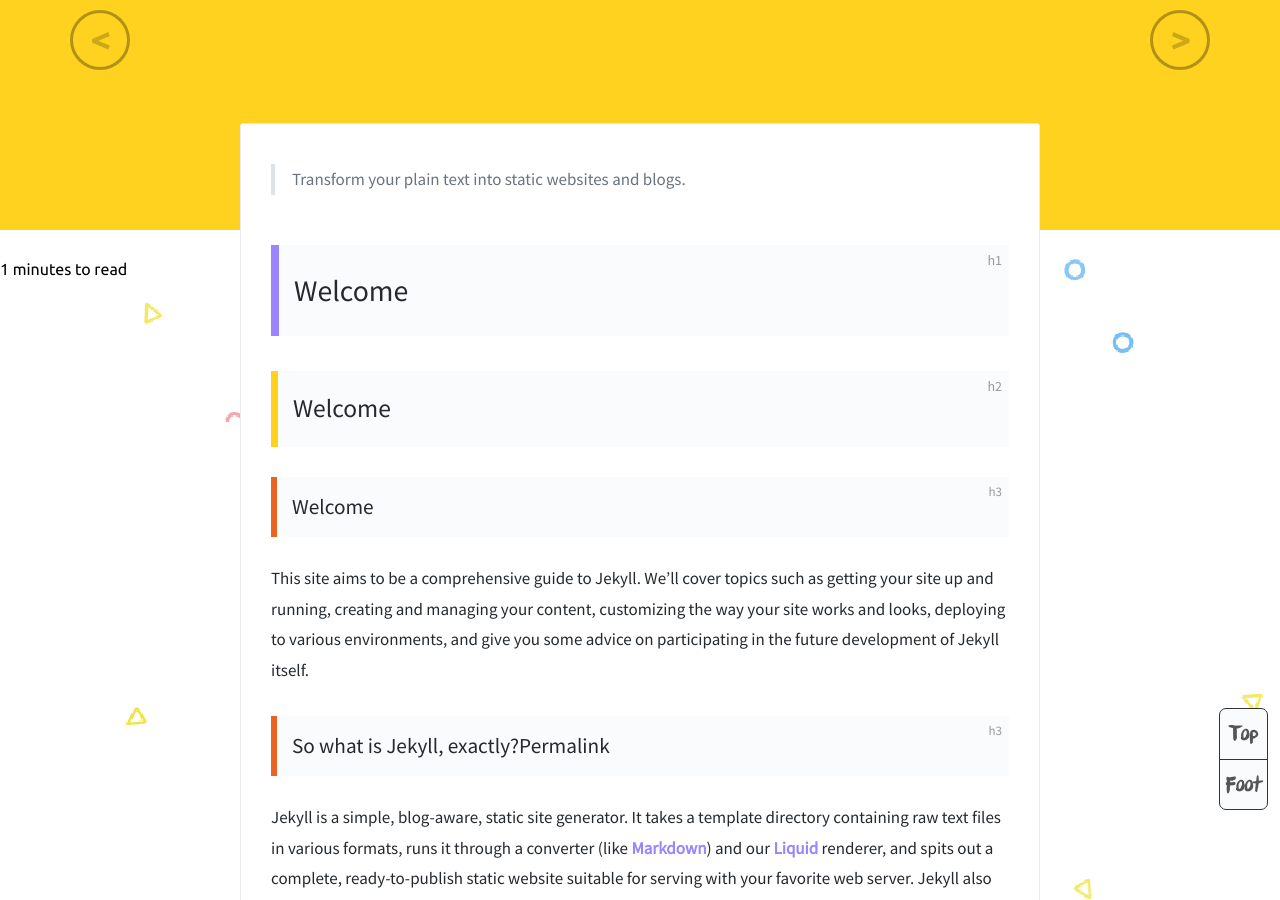
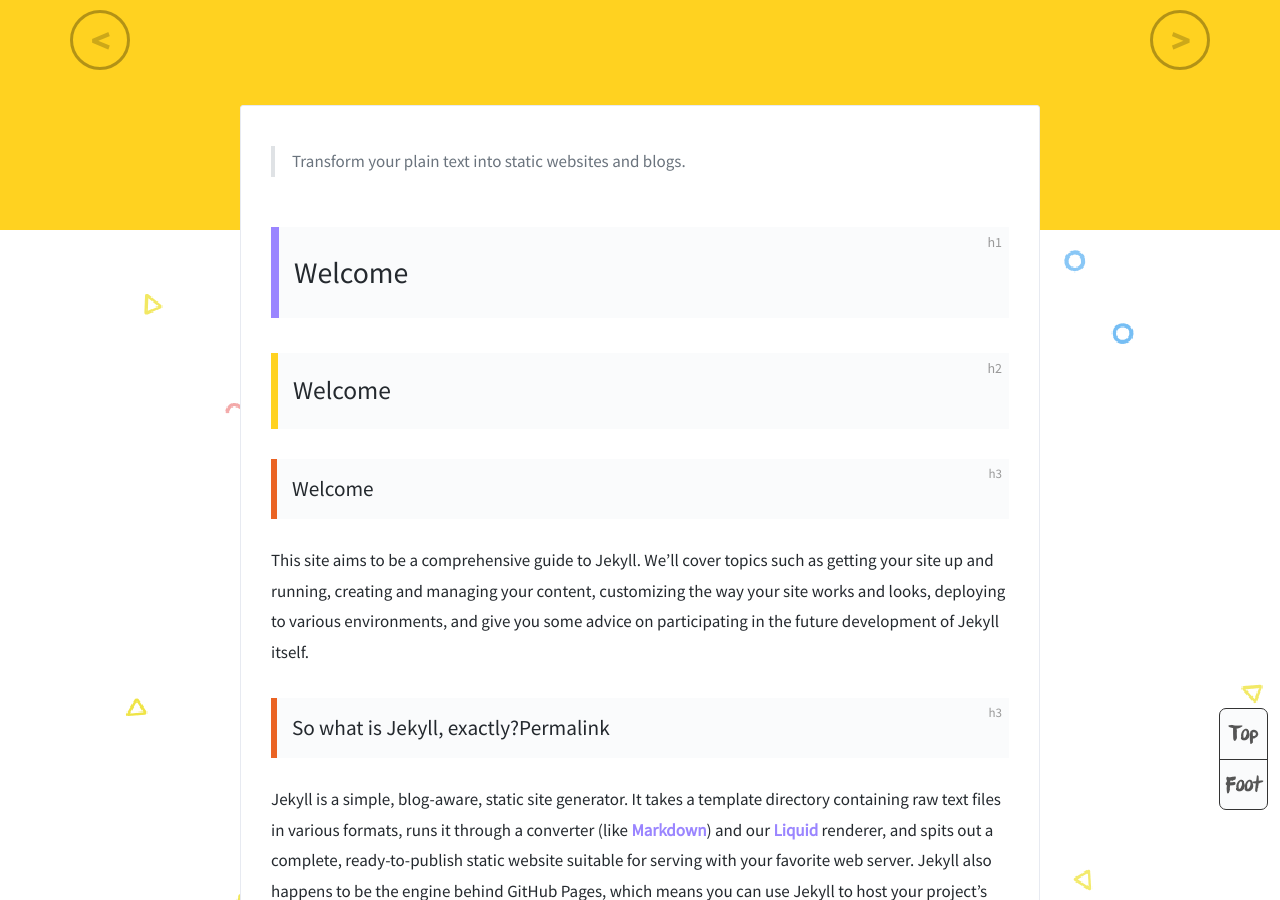
Before and after one commit to viewv/viewv.github.io, a Jekyll site: the page built from _posts/2018-05-18-hello-jekyll.md, in a window 1280 px wide and 900 px high, scrolled down 395 px. Built offline with Jekyll 4.4.1, drawn with Linux system fonts in a browser that asks for light colours; formulas are drawn with MathJax 3; comment, search, counter and statistics services are not loaded.

Commit message:
change time

```diff
--- a/_layouts/post.html
+++ b/_layouts/post.html
@@ -18,7 +18,6 @@
   {% include boot.html %}
   <!-- 引入博文顶部样式 -->
   {% include post-title.html %}
-  {% include reading-time.html %}
   <div class="markdown-body fadeInUp animated">
 
     {% if page.subtitle %}
```
Also changed, not shown: _posts/2018-12-10-GitU-Dev.md (+1 -1 lines).
